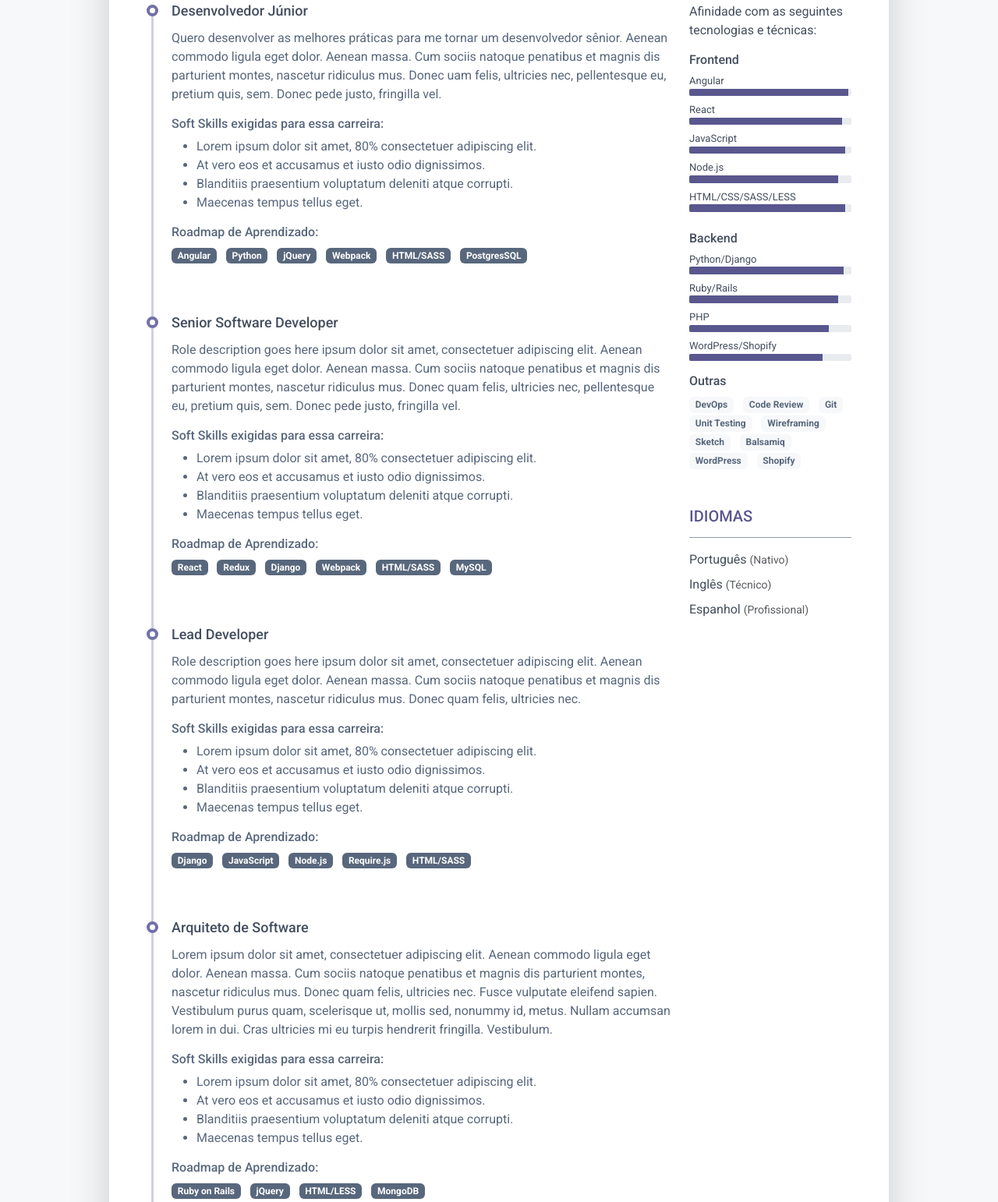
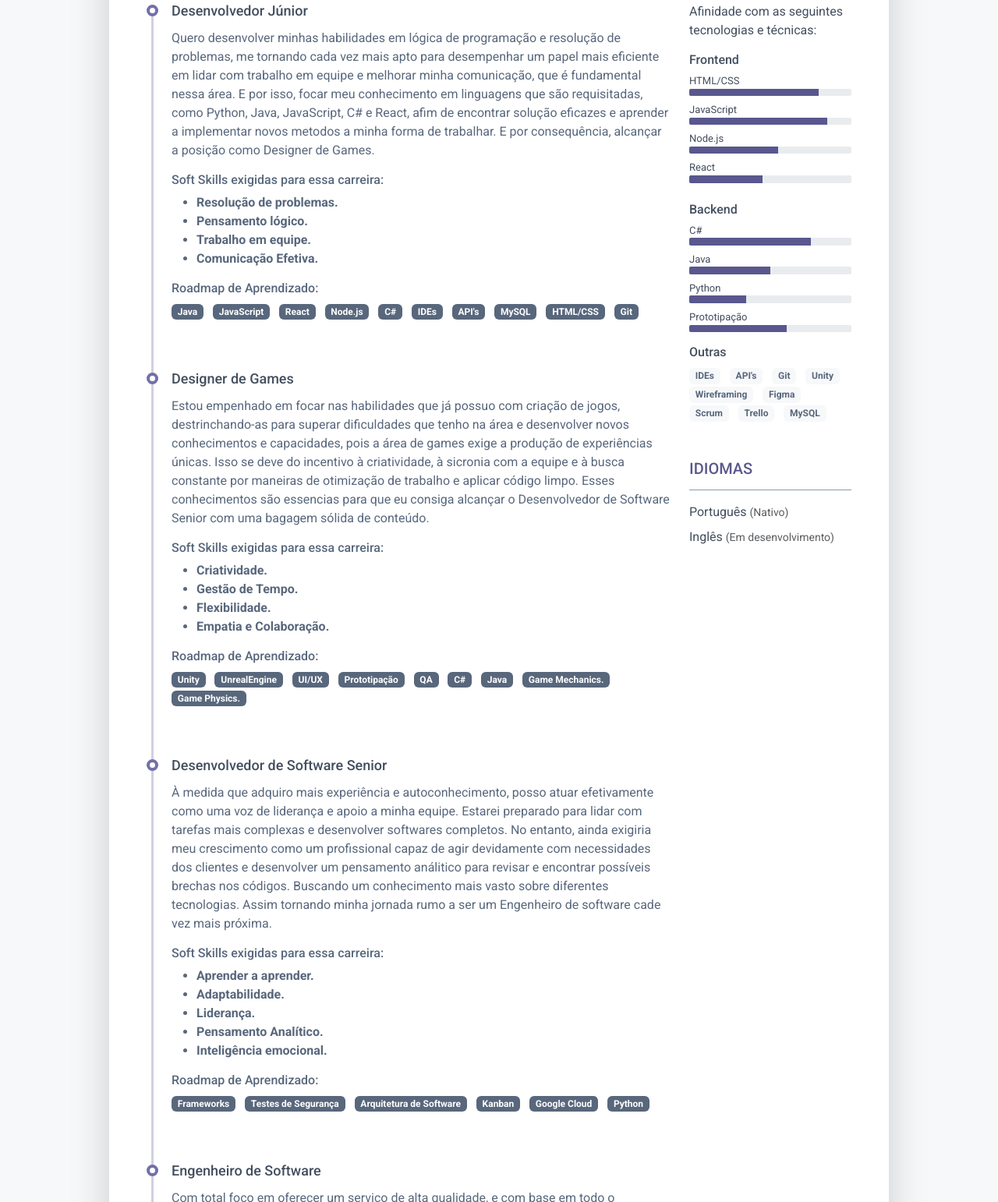
Before and after one commit to Christian-Rui/mapa-de-carreira, a plain HTML site: page index.html in a window 1280 px wide. Shown: the part 725-2267 px from the top of the page at 78% size. Drawn offline with Linux system fonts and the light colour scheme.

Commit message:
Terminando alterações do código

```diff
--- a/index.html
+++ b/index.html
@@ -1,7 +1,7 @@
 <!DOCTYPE html>
 <html lang="pt-Br">
 
-	<!--
+<!--
 
 		Instruções para manipular os arquivos.
 
@@ -22,7 +22,7 @@
 
 
 <head>
-	<title>Steve Doe: Mapa de Carreira</title>
+	<title>Christian William: Mapa de Carreira</title>
 
 	<!-- Meta -->
 	<meta charset="utf-8">
@@ -55,7 +55,8 @@
 					<div class="col">
 						<div class="row p-4 justify-content-center justify-content-md-between">
 							<div class="primary-info col-auto">
-								<h1 class="name mt-0 mb-1 text-white text-uppercase text-uppercase">Christian William</h1>
+								<h1 class="name mt-0 mb-1 text-white text-uppercase text-uppercase">Christian William
+								</h1>
 								<div class="title mb-3">Estudante de Desenvolvimento Web</div>
 								<ul class="list-unstyled">
 									<li class="mb-2">
@@ -68,7 +69,8 @@
 							</div>
 							<div class="secondary-info col-auto mt-2">
 								<ul class="resume-social list-unstyled">
-									<li class="mb-3"><a class="text-link" href="www.linkedin.com/in/christian-neves-dev">
+									<li class="mb-3"><a class="text-link"
+											href="www.linkedin.com/in/christian-neves-dev">
 											<span class="fa-container text-center me-2">
 												<i
 													class="fab fa-linkedin-in fa-fw"></i></span>linkedin.com/in/christian-neves-dev</a>
@@ -91,10 +93,20 @@
 				<section class="resume-section summary-section mb-5">
 					<h2 class="resume-section-title text-uppercase font-weight-bold pb-3 mb-3">Prazer em Conhecer</h2>
 					<div class="resume-section-content">
-						<p class="mb-0"> Olá, sou Christian William, formado em Tecnologia em Jogos Digitais, e através do ProProfissão e do Oracle Next Education, aprimoro constantemente minhas habilidades em desenvolvimento web. Possuo destaque por meu envolvimento no projeto DemoDay 'Buildar" e participando de projetos de criação de jogos durante a faculdade. Tenho foco em me tornar um profissional que ofereça um serviço de qualidade e otimizado, com interesse especial na área de Back-end. Tenho conhecimento básico em Java, e C# para desenvolvimento de jogos na Unity. Além disso, estou solidificando minhas habilidades em Front-end, trabalhando com HTML, CSS, JavaScript e React. No meu tempo livre, sou fã de jogos indie e gosto de passar tempo com pessoas queridas.</p>
+						<p class="mb-0"> Olá, sou Christian William, formado em Tecnologia em Jogos Digitais, e através
+							do ProProfissão e do Oracle Next Education, aprimoro constantemente minhas habilidades em
+							desenvolvimento web. Possuo destaque por meu envolvimento no projeto DemoDay 'Buildar" e
+							participando de projetos de criação de jogos durante a faculdade. Tenho foco em me tornar um
+							profissional que ofereça um serviço de qualidade e otimizado, com interesse especial na área
+							de Back-end. Tenho conhecimento básico em Java, e C# para desenvolvimento de jogos na Unity.
+							Além disso, estou solidificando minhas habilidades em Front-end, trabalhando com HTML, CSS,
+							JavaScript e React. No meu tempo livre, sou fã de jogos indie e gosto de passar tempo com
+							pessoas queridas.</p>
 
 						<!-- Altere o link para um PDF do seu Curriculo -->
-						<a class="btn" href="https://drive.google.com/file/d/1eUQj-D8LMe6jK_AcV9oW-rJl2tthtAUq/view?usp=drive_link">Baixar o meu CV</a>
+						<a class="btn"
+							href="https://drive.google.com/file/d/1eUQj-D8LMe6jK_AcV9oW-rJl2tthtAUq/view?usp=drive_link">Baixar
+							o meu CV</a>
 					</div>
 				</section>
 				<div class="row">
@@ -114,39 +126,49 @@
 											</div>
 										</div>
 										<div class="resume-timeline-item-desc">
-											<p>Quero desenvolver as melhores práticas para me tornar
-												um desenvolvedor sênior. Aenean commodo ligula eget dolor. Aenean massa.
-												Cum sociis natoque penatibus et magnis dis parturient montes, nascetur
-												ridiculus mus. Donec uam felis, ultricies nec, pellentesque eu, pretium
-												quis, sem. Donec
-												pede justo, fringilla vel.</p>
+											<p>Quero desenvolver minhas habilidades em lógica de programação e resolução
+												de problemas, me tornando cada vez mais apto para desempenhar um papel
+												mais eficiente em lidar com trabalho em equipe e melhorar minha
+												comunicação, que é fundamental nessa área. E por isso, focar meu
+												conhecimento em linguagens que são requisitadas, como Python, Java,
+												JavaScript, C# e React, afim de encontrar solução eficazes e aprender a
+												implementar novos metodos a minha forma de trabalhar. E por
+												consequência, alcançar a posição como Designer de Games.</p>
 											</p>
 											<h4 class="resume-timeline-item-desc-heading font-weight-bold">
 												Soft Skills exigidas para essa carreira:
 											</h4>
 											<ul>
-												<li>Lorem ipsum dolor sit amet, 80% consectetuer adipiscing elit.</li>
-												<li>At vero eos et accusamus et iusto odio dignissimos.</li>
-												<li>Blanditiis praesentium voluptatum deleniti atque corrupti.</li>
-												<li>Maecenas tempus tellus eget.</li>
+												<li><strong>Resolução de problemas.</strong></li>
+												<li><strong>Pensamento lógico.</strong></li>
+												<li><strong>Trabalho em equipe.</strong></li>
+												<li><strong>Comunicação Efetiva.</strong></li>
 											</ul>
 											<h4 class="resume-timeline-item-desc-heading font-weight-bold">
 												Roadmap de Aprendizado:</h4>
 											</h4>
 											<ul class="list-inline">
 												<li class="list-inline-item">
-													<span class="badge bg-secondary badge-pill">Angular</span>
+													<span class="badge bg-secondary badge-pill">Java</span>
 												</li>
 												<li class="list-inline-item"><span
-														class="badge bg-secondary badge-pill">Python</span></li>
+														class="badge bg-secondary badge-pill">JavaScript</span></li>
 												<li class="list-inline-item"><span
-														class="badge bg-secondary badge-pill">jQuery</span></li>
+														class="badge bg-secondary badge-pill">React</span></li>
 												<li class="list-inline-item"><span
-														class="badge bg-secondary badge-pill">Webpack</span></li>
+														class="badge bg-secondary badge-pill">Node.js</span></li>
 												<li class="list-inline-item"><span
-														class="badge bg-secondary badge-pill">HTML/SASS</span></li>
+														class="badge bg-secondary badge-pill">C#</span></li>
 												<li class="list-inline-item"><span
-														class="badge bg-secondary badge-pill">PostgresSQL</span></li>
+														class="badge bg-secondary badge-pill">IDEs</span></li>
+												<li class="list-inline-item"><span
+														class="badge bg-secondary badge-pill">API's</span></li>
+												<li class="list-inline-item"><span
+														class="badge bg-secondary badge-pill">MySQL</span></li>
+												<li class="list-inline-item"><span
+														class="badge bg-secondary badge-pill">HTML/CSS</span></li>
+												<li class="list-inline-item"><span
+														class="badge bg-secondary badge-pill">Git</span></li>
 											</ul>
 										</div>
 
@@ -156,40 +178,51 @@
 
 										<div class="resume-timeline-item-header mb-2">
 											<div class="d-flex flex-column flex-md-row">
-												<h3 class="resume-position-title font-weight-bold mb-1">Senior Software
-													Developer</h3>
+												<h3 class="resume-position-title font-weight-bold mb-1">Designer de
+													Games</h3>
 											</div>
 										</div>
 										<div class="resume-timeline-item-desc">
-											<p>Role description goes here ipsum dolor sit amet, consectetuer adipiscing
-												elit. Aenean commodo ligula eget dolor. Aenean massa. Cum sociis natoque
-												penatibus et magnis dis parturient montes, nascetur ridiculus mus. Donec
-												quam felis, ultricies nec, pellentesque eu, pretium quis, sem. Donec
-												pede justo, fringilla vel.</p>
+											<p>Estou empenhado em focar nas habilidades que já possuo com criação de
+												jogos, destrinchando-as para superar dificuldades que tenho na área e
+												desenvolver novos conhecimentos e capacidades, pois a área de games
+												exige a produção de experiências únicas. Isso se deve do incentivo à
+												criatividade, à sicronia com a equipe e à busca constante por maneiras
+												de otimização de trabalho e aplicar código limpo. Esses
+												conhecimentos são essencias para que eu consiga alcançar o Desenvolvedor
+												de Software Senior com uma bagagem sólida de conteúdo.
+											</p>
 											<h4 class="resume-timeline-item-desc-heading font-weight-bold">
 												Soft Skills exigidas para essa carreira:
 											</h4>
 											<ul>
-												<li>Lorem ipsum dolor sit amet, 80% consectetuer adipiscing elit.</li>
-												<li>At vero eos et accusamus et iusto odio dignissimos.</li>
-												<li>Blanditiis praesentium voluptatum deleniti atque corrupti.</li>
-												<li>Maecenas tempus tellus eget.</li>
+												<li><strong>Criatividade.</strong></li>
+												<li><strong>Gestão de Tempo.</strong></li>
+												<li><strong>Flexibilidade.</strong></li>
+												<li><strong>Empatia e Colaboração. </strong></li>
 											</ul>
 											<h4 class="resume-timeline-item-desc-heading font-weight-bold">
 												Roadmap de Aprendizado:</h4>
 											<ul class="list-inline">
 												<li class="list-inline-item"><span
-														class="badge bg-secondary badge-pill">React</span></li>
+														class="badge bg-secondary badge-pill">Unity</span></li>
 												<li class="list-inline-item"><span
-														class="badge bg-secondary badge-pill">Redux</span></li>
+														class="badge bg-secondary badge-pill">UnrealEngine</span></li>
 												<li class="list-inline-item"><span
-														class="badge bg-secondary badge-pill">Django</span></li>
+														class="badge bg-secondary badge-pill">UI/UX</span></li>
 												<li class="list-inline-item"><span
-														class="badge bg-secondary badge-pill">Webpack</span></li>
+														class="badge bg-secondary badge-pill">Prototipação</span></li>
 												<li class="list-inline-item"><span
-														class="badge bg-secondary badge-pill">HTML/SASS</span></li>
+														class="badge bg-secondary badge-pill">QA</span></li>
 												<li class="list-inline-item"><span
-														class="badge bg-secondary badge-pill">MySQL</span></li>
+														class="badge bg-secondary badge-pill">C#</span></li>
+												<li class="list-inline-item"><span
+														class="badge bg-secondary badge-pill">Java</span></li>
+												<li class="list-inline-item"><span
+														class="badge bg-secondary badge-pill">Game Mechanics.</span>
+												<li class="list-inline-item"><span
+														class="badge bg-secondary badge-pill">Game Physics.</span>
+												</li>
 											</ul>
 										</div>
 
@@ -199,38 +232,53 @@
 
 										<div class="resume-timeline-item-header mb-2">
 											<div class="d-flex flex-column flex-md-row">
-												<h3 class="resume-position-title font-weight-bold mb-1">Lead Developer
+												<h3 class="resume-position-title font-weight-bold mb-1">Desenvolvedor de
+													Software Senior
 												</h3>
 
 											</div>
 										</div>
 										<div class="resume-timeline-item-desc">
-											<p>Role description goes here ipsum dolor sit amet, consectetuer adipiscing
-												elit. Aenean commodo ligula eget dolor. Aenean massa. Cum sociis natoque
-												penatibus et magnis dis parturient montes, nascetur ridiculus mus. Donec
-												quam felis, ultricies nec.</p>
+											<p>À medida que adquiro mais experiência e autoconhecimento, posso atuar
+												efetivamente
+												como uma voz de liderança e apoio a minha equipe. Estarei preparado para
+												lidar
+												com tarefas mais complexas e desenvolver softwares completos. No
+												entanto,
+												ainda exigiria meu crescimento como um profissional capaz de agir
+												devidamente com necessidades dos clientes e desenvolver um pensamento
+												análitico para revisar e encontrar possíveis brechas nos códigos.
+												Buscando um conhecimento mais vasto sobre diferentes tecnologias. Assim
+												tornando minha jornada rumo a ser um Engenheiro de software cade vez
+												mais próxima.
+											</p>
 											<h4 class="resume-timeline-item-desc-heading font-weight-bold">
 												Soft Skills exigidas para essa carreira:
 											</h4>
 											<ul>
-												<li>Lorem ipsum dolor sit amet, 80% consectetuer adipiscing elit.</li>
-												<li>At vero eos et accusamus et iusto odio dignissimos.</li>
-												<li>Blanditiis praesentium voluptatum deleniti atque corrupti.</li>
-												<li>Maecenas tempus tellus eget.</li>
+												<li><strong>Aprender a aprender.</strong></li>
+												<li><strong>Adaptabilidade.</strong></li>
+												<li><strong>Liderança.</strong></li>
+												<li><strong>Pensamento Analítico.</strong></li>
+												<li><strong>Inteligência emocional.</strong></li>
 											</ul>
 											<h4 class="resume-timeline-item-desc-heading font-weight-bold">
 												Roadmap de Aprendizado:</h4>
 											<ul class="list-inline">
 												<li class="list-inline-item"><span
-														class="badge bg-secondary badge-pill">Django</span></li>
+														class="badge bg-secondary badge-pill">Frameworks</span></li>
 												<li class="list-inline-item"><span
-														class="badge bg-secondary badge-pill">JavaScript</span></li>
+														class="badge bg-secondary badge-pill">Testes de Segurança</span>
+												</li>
 												<li class="list-inline-item"><span
-														class="badge bg-secondary badge-pill">Node.js</span></li>
+														class="badge bg-secondary badge-pill">Arquitetura de
+														Software</span></li>
 												<li class="list-inline-item"><span
-														class="badge bg-secondary badge-pill">Require.js</span></li>
+														class="badge bg-secondary badge-pill">Kanban</span></li>
 												<li class="list-inline-item"><span
-														class="badge bg-secondary badge-pill">HTML/SASS</span></li>
+														class="badge bg-secondary badge-pill">Google Cloud</span></li>
+												<li class="list-inline-item"><span
+														class="badge bg-secondary badge-pill">Python</span></li>
 											</ul>
 										</div>
 
@@ -241,38 +289,48 @@
 										<div class="resume-timeline-item-header mb-2">
 											<div class="d-flex flex-column flex-md-row">
 												<h3 class="resume-position-title font-weight-bold mb-1">
-													Arquiteto de Software
+													Engenheiro de Software
 												</h3>
 											</div>
 										</div>
 										<div class="resume-timeline-item-desc">
-											<p>Lorem ipsum dolor sit amet, consectetuer adipiscing
-												elit. Aenean commodo ligula eget dolor. Aenean massa. Cum sociis natoque
-												penatibus et magnis dis parturient montes, nascetur ridiculus mus. Donec
-												quam felis, ultricies nec. Fusce vulputate eleifend sapien. Vestibulum
-												purus quam, scelerisque ut, mollis sed, nonummy id, metus. Nullam
-												accumsan lorem in dui. Cras ultricies mi eu turpis hendrerit fringilla.
-												Vestibulum.</p>
+											<p>Com total foco em oferecer um serviço de alta qualidade, e com base em
+												todo o aprendizado e conteúdo que absorvi, busco o comprometimento no
+												desenvolvimento e design de softwares bem estruturados, bem como na
+												manutenção e testes para garantir a confiabilidade dos serviços a serem
+												desenvolvidos. Além disso, estou dedicado me aplicar em gerenciamento de
+												projetos, com o objetivo de assumir uma posição de liderança e guia na
+												produção de softwares, aplicativos e sistemas.</p>
 											<h4 class="resume-timeline-item-desc-heading font-weight-bold">
 												Soft Skills exigidas para essa carreira:
 											</h4>
 											<ul>
-												<li>Lorem ipsum dolor sit amet, 80% consectetuer adipiscing elit.</li>
-												<li>At vero eos et accusamus et iusto odio dignissimos.</li>
-												<li>Blanditiis praesentium voluptatum deleniti atque corrupti.</li>
-												<li>Maecenas tempus tellus eget.</li>
+												<li><strong>Comunicação.</strong></li>
+												<li><strong>Aprendizado contínuo.</strong></li>
+												<li><strong>Gestão de projetos.</strong></li>
+												<li><strong>Resolução de Problemas.</strong></li>
+												<li><strong>Organização.</strong></li>
 											</ul>
 											<h4 class="resume-timeline-item-desc-heading font-weight-bold">
 												Roadmap de Aprendizado:</h4>
 											<ul class="list-inline">
 												<li class="list-inline-item"><span
-														class="badge bg-secondary badge-pill">Ruby on Rails</span></li>
+														class="badge bg-secondary badge-pill">Teste de Software</span>
+												</li>
 												<li class="list-inline-item"><span
-														class="badge bg-secondary badge-pill">jQuery</span></li>
+														class="badge bg-secondary badge-pill">Angular</span></li>
 												<li class="list-inline-item"><span
-														class="badge bg-secondary badge-pill">HTML/LESS</span></li>
+														class="badge bg-secondary badge-pill">MVC</span></li>
 												<li class="list-inline-item"><span
 														class="badge bg-secondary badge-pill">MongoDB</span></li>
+												<li class="list-inline-item"><span
+														class="badge bg-secondary badge-pill">Trello</span></li>
+												<li class="list-inline-item"><span
+														class="badge bg-secondary badge-pill">Metodologias ágeis</span>
+												</li>
+												<li class="list-inline-item"><span
+														class="badge bg-secondary badge-pill">Prototipação</span>
+												</li>
 											</ul>
 										</div>
 									</article>
@@ -290,18 +348,10 @@
 									<h4 class="resume-skills-cat font-weight-bold">Frontend</h4>
 									<ul class="list-unstyled mb-4">
 										<li class="mb-2">
-											<div class="resume-skill-name">Angular</div>
+											<div class="resume-skill-name">HTML/CSS</div>
 											<div class="progress resume-progress">
 												<div class="progress-bar theme-progress-bar-dark" role="progressbar"
-													style="width: 98%" aria-valuenow="25" aria-valuemin="0"
-													aria-valuemax="100"></div>
-											</div>
-										</li>
-										<li class="mb-2">
-											<div class="resume-skill-name">React</div>
-											<div class="progress resume-progress">
-												<div class="progress-bar theme-progress-bar-dark" role="progressbar"
-													style="width: 94%" aria-valuenow="25" aria-valuemin="0"
+													style="width: 80%" aria-valuenow="25" aria-valuemin="0"
 													aria-valuemax="100"></div>
 											</div>
 										</li>
@@ -309,24 +359,24 @@
 											<div class="resume-skill-name">JavaScript</div>
 											<div class="progress resume-progress">
 												<div class="progress-bar theme-progress-bar-dark" role="progressbar"
-													style="width: 96%" aria-valuenow="25" aria-valuemin="0"
+													style="width: 85%" aria-valuenow="25" aria-valuemin="0"
+													aria-valuemax="100"></div>
+											</div>
+										</li>
+										<li class="mb-2">
+											<div class="resume-skill-name">Node.js</div>
+											<div class="progress resume-progress">
+												<div class="progress-bar theme-progress-bar-dark" role="progressbar"
+													style="width: 55%" aria-valuenow="25" aria-valuemin="0"
 													aria-valuemax="100"></div>
 											</div>
 										</li>
 
 										<li class="mb-2">
-											<div class="resume-skill-name">Node.js</div>
+											<div class="resume-skill-name">React</div>
 											<div class="progress resume-progress">
 												<div class="progress-bar theme-progress-bar-dark" role="progressbar"
-													style="width: 92%" aria-valuenow="25" aria-valuemin="0"
-													aria-valuemax="100"></div>
-											</div>
-										</li>
-										<li class="mb-2">
-											<div class="resume-skill-name">HTML/CSS/SASS/LESS</div>
-											<div class="progress resume-progress">
-												<div class="progress-bar theme-progress-bar-dark" role="progressbar"
-													style="width: 96%" aria-valuenow="25" aria-valuemin="0"
+													style="width: 45%" aria-valuenow="25" aria-valuemin="0"
 													aria-valuemax="100"></div>
 											</div>
 										</li>
@@ -337,34 +387,34 @@
 									<h4 class="resume-skills-cat font-weight-bold">Backend</h4>
 									<ul class="list-unstyled">
 										<li class="mb-2">
-											<div class="resume-skill-name">Python/Django</div>
+											<div class="resume-skill-name">C#</div>
 											<div class="progress resume-progress">
 												<div class="progress-bar theme-progress-bar-dark" role="progressbar"
-													style="width: 95%" aria-valuenow="25" aria-valuemin="0"
+													style="width: 75%" aria-valuenow="25" aria-valuemin="0"
 													aria-valuemax="100"></div>
 											</div>
 										</li>
 										<li class="mb-2">
-											<div class="resume-skill-name">Ruby/Rails</div>
+											<div class="resume-skill-name">Java</div>
 											<div class="progress resume-progress">
 												<div class="progress-bar theme-progress-bar-dark" role="progressbar"
-													style="width: 92%" aria-valuenow="25" aria-valuemin="0"
+													style="width: 50%" aria-valuenow="25" aria-valuemin="0"
 													aria-valuemax="100"></div>
 											</div>
 										</li>
 										<li class="mb-2">
-											<div class="resume-skill-name">PHP</div>
+											<div class="resume-skill-name">Python</div>
 											<div class="progress resume-progress">
 												<div class="progress-bar theme-progress-bar-dark" role="progressbar"
-													style="width: 86%" aria-valuenow="25" aria-valuemin="0"
+													style="width: 35%" aria-valuenow="25" aria-valuemin="0"
 													aria-valuemax="100"></div>
 											</div>
 										</li>
 										<li class="mb-2">
-											<div class="resume-skill-name">WordPress/Shopify</div>
+											<div class="resume-skill-name">Prototipação</div>
 											<div class="progress resume-progress">
 												<div class="progress-bar theme-progress-bar-dark" role="progressbar"
-													style="width: 82%" aria-valuenow="25" aria-valuemin="0"
+													style="width: 60%" aria-valuenow="25" aria-valuemin="0"
 													aria-valuemax="100"></div>
 											</div>
 										</li>
@@ -374,20 +424,20 @@
 								<div class="resume-skill-item">
 									<h4 class="resume-skills-cat font-weight-bold">Outras</h4>
 									<ul class="list-inline">
-										<li class="list-inline-item"><span class="badge badge-light">DevOps</span></li>
-										<li class="list-inline-item"><span class="badge badge-light">Code Review</span>
+										<li class="list-inline-item"><span class="badge badge-light">IDEs</span></li>
+										<li class="list-inline-item"><span class="badge badge-light">API's</span>
 										</li>
 										<li class="list-inline-item"><span class="badge badge-light">Git</span></li>
-										<li class="list-inline-item"><span class="badge badge-light">Unit Testing</span>
+										<li class="list-inline-item"><span class="badge badge-light">Unity</span>
 										</li>
 										<li class="list-inline-item"><span class="badge badge-light">Wireframing</span>
 										</li>
-										<li class="list-inline-item"><span class="badge badge-light">Sketch</span></li>
-										<li class="list-inline-item"><span class="badge badge-light">Balsamiq</span>
+										<li class="list-inline-item"><span class="badge badge-light">Figma</span></li>
+										<li class="list-inline-item"><span class="badge badge-light">Scrum</span>
 										</li>
-										<li class="list-inline-item"><span class="badge badge-light">WordPress</span>
+										<li class="list-inline-item"><span class="badge badge-light">Trello</span>
 										</li>
-										<li class="list-inline-item"><span class="badge badge-light">Shopify</span></li>
+										<li class="list-inline-item"><span class="badge badge-light">MySQL</span></li>
 									</ul>
 								</div>
 							</div>
@@ -402,9 +452,7 @@
 									</li>
 									<li class="mb-2 align-middle"><span
 											class="resume-lang-name font-weight-bold">Inglês</span> <small
-											class="text-muted font-weight-normal">(Técnico)</small></li>
-									<li><span class="resume-lang-name font-weight-bold">Espanhol</span> <small
-											class="text-muted font-weight-normal">(Profissional)</small></li>
+											class="text-muted font-weight-normal">(Em desenvolvimento)</small></li>
 								</ul>
 							</div>
 						</section>
```
